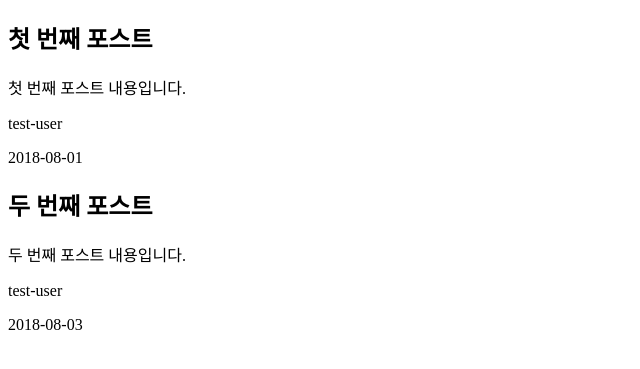
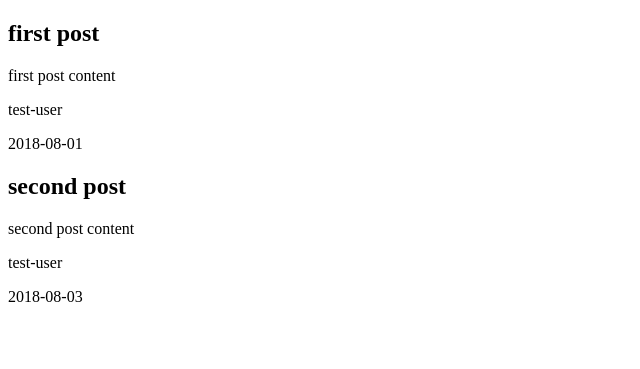
Before and after one commit to jeonseoheee/Flask5, a Flask app: page / in a window 1280 px wide. Shown: the part 42-411 px from the top of the page, without its empty margins (0-640 px from the left). Run offline with Flask 2, Linux system fonts and the light colour scheme.

Commit message:
5월 26일 첫번째 시도

```diff
--- a/app.py
+++ b/app.py
@@ -9,16 +9,16 @@ posts = [
         'author': {
             'username': 'test-user'
         },
-        'title': '첫 번째 포스트',
-        'content': '첫 번째 포스트 내용입니다.',
+        'title': 'first post',
+        'content': 'first post content',
         'date_posted': datetime.strptime('2018-08-01', '%Y-%m-%d')
     },
     {
         'author': {
             'username': 'test-user'
         },
-        'title': '두 번째 포스트',
-        'content': '두 번째 포스트 내용입니다.',
+        'title': 'second post',
+        'content': 'second post content',
         'date_posted': datetime.strptime('2018-08-03', '%Y-%m-%d')
     },
 ]
--- a/templates/layout.html
+++ b/templates/layout.html
@@ -4,9 +4,9 @@
     <meta charset="utf-8">
 
     {% if title %}
-      <title>Flask 블로그 - {{ title }}</title>
+      <title>Flask Blog - {{ title }}</title>
     {% else %}
-      <title>Flask 블로그</title>
+      <title>Flask Blog</title>
     {% endif %}
   </head>
 
```
